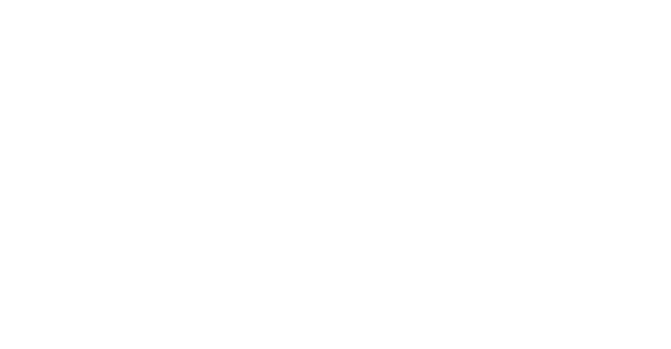
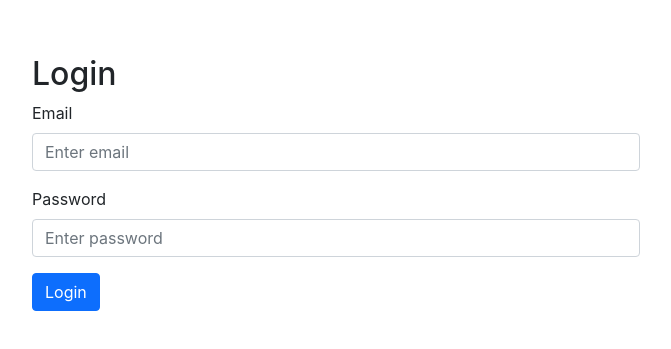
Before and after one commit to dawidpodsiadly/fully-automated-testing, a React (Create React App) app in the folder app/: page /login in a window 1280 px wide. Before the commit this address had no page. Shown: the part 217-566 px from the top of the page, without its empty margins (304-975 px from the left). Built offline with nearby package versions, Linux system fonts and the light colour scheme.

Commit message:
REACT - Added Login Page and Private Routes

```diff
--- a/app/src/App.js
+++ b/app/src/App.js
@@ -3,14 +3,17 @@ import { BrowserRouter as Router, Routes, Route } from 'react-router-dom';
 import CreateUser from './pages/CreateUserPage';
 import UpdateUser from './pages/UpdateUserPage';
 import UsersPage from './pages/UsersPage';
+import LoginPage from './pages/LoginPage';
+import ProtectedRoute from './utils/auth.util'; // Importujemy ProtectedRoute
 
 function App() {
   return (
     <Router>
       <Routes>
-        <Route path="/" element={<UsersPage />} />
-        <Route path="/create" element={<CreateUser />} />
-        <Route path="/edit/:id" element={<UpdateUser />} />
+        <Route path="/login" element={<LoginPage />} />
+        <Route path="/" element={<ProtectedRoute element={<UsersPage />} />} />
+        <Route path="/create" element={<ProtectedRoute element={<CreateUser />} />} />
+        <Route path="/edit/:id" element={<ProtectedRoute element={<UpdateUser />} />} />
       </Routes>
     </Router>
   );
--- /dev/null
+++ b/app/src/pages/LoginPage.js
@@ -0,0 +1,83 @@
+import React, { useState } from 'react';
+import { useNavigate } from 'react-router-dom';
+import api from '../api/api';
+import Cookies from 'js-cookie';
+
+function LoginPage() {
+  const navigate = useNavigate();
+  const [email, setEmail] = useState('');
+  const [password, setPassword] = useState('');
+  const [error, setError] = useState('');
+
+  const handleSubmit = async (e) => {
+    e.preventDefault();
+
+    try {
+      const response = await api.loginUser({ email, password });
+
+      if (response.status === 403) {
+        setError('Your account has been disabled. Please contact your administrator.');
+        return;
+      }
+
+      if (response.status === 401) {
+        setError('Invalid email or password.');
+        return;
+      }
+
+      const expirationDate = new Date();
+      expirationDate.setTime(expirationDate.getTime() + 45 * 60 * 1000); // 45 mins
+
+      Cookies.set('token', response.data.token, { secure: true, sameSite: 'strict', expires: expirationDate });
+
+      navigate('/');
+    } catch (error) {
+      console.error('Error:', error);
+      if (error.response) {
+        if (error.response.status === 403) {
+          setError('Your account has been disabled. Please contact your administrator.');
+        } else if (error.response.status === 401) {
+          setError('Invalid email or password.');
+        }
+      } else {
+        setError('Something went wrong. Please try again later.');
+      }
+    }
+  };
+
+  return (
+    <div className="d-flex justify-content-center align-items-center vh-100">
+      <div className="w-50 bg-white rounded p-3">
+        <form onSubmit={handleSubmit}>
+          <h2>Login</h2>
+          {error && <p className="text-danger">{error}</p>}
+          <div className="mb-3">
+            <label htmlFor="email" className="form-label">Email</label>
+            <input
+              id="email"
+              type="email"
+              className="form-control"
+              placeholder="Enter email"
+              value={email}
+              onChange={(e) => setEmail(e.target.value)}
+            />
+          </div>
+          <div className="mb-3">
+            <label htmlFor="password" className="form-label">Password</label>
+            <input
+              id="password"
+              type="password"
+              className="form-control"
+              placeholder="Enter password"
+              value={password}
+              onChange={(e) => setPassword(e.target.value)}
+            />
+          </div>
+          <button type="submit" className="btn btn-primary">Login</button>
+        </form>
+      </div>
+    </div>
+  );
+}
+
+export default LoginPage;
--- /dev/null
+++ b/app/src/utils/auth.util.js
@@ -0,0 +1,10 @@
+import React from 'react';
+import { Navigate } from 'react-router-dom';
+import Cookies from 'js-cookie';
+
+const ProtectedRoute = ({ element }) => {
+  const token = Cookies.get('token');
+  return token ? element : <Navigate to="/login" />;
+};
+
+export default ProtectedRoute;
```
